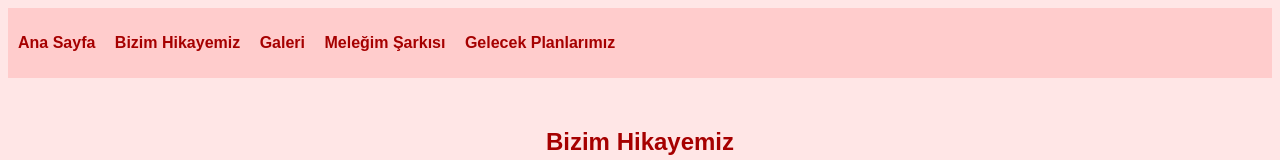
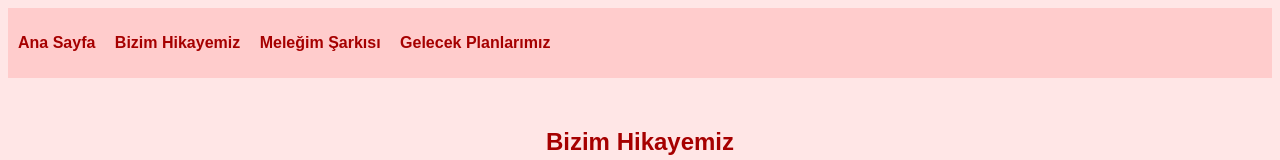
Before and after one commit to gitaristbey/zeynebicin, a plain HTML site: page hikayemiz.html in a window 1280 px wide. Shown: the top 160 px of the page. Drawn offline with Linux system fonts and the light colour scheme.

Commit message:
Update hikayemiz.html

```diff
--- a/hikayemiz.html
+++ b/hikayemiz.html
@@ -12,7 +12,6 @@
             <ul>
                 <li><a href="index.html">Ana Sayfa</a></li>
                 <li><a href="hikayemiz.html">Bizim Hikayemiz</a></li>
-                <li><a href="galeri.html">Galeri</a></li>
                 <li><a href="sarki.html">Meleğim Şarkısı</a></li>
                 <li><a href="gelecek.html">Gelecek Planlarımız</a></li>
             </ul>
```
